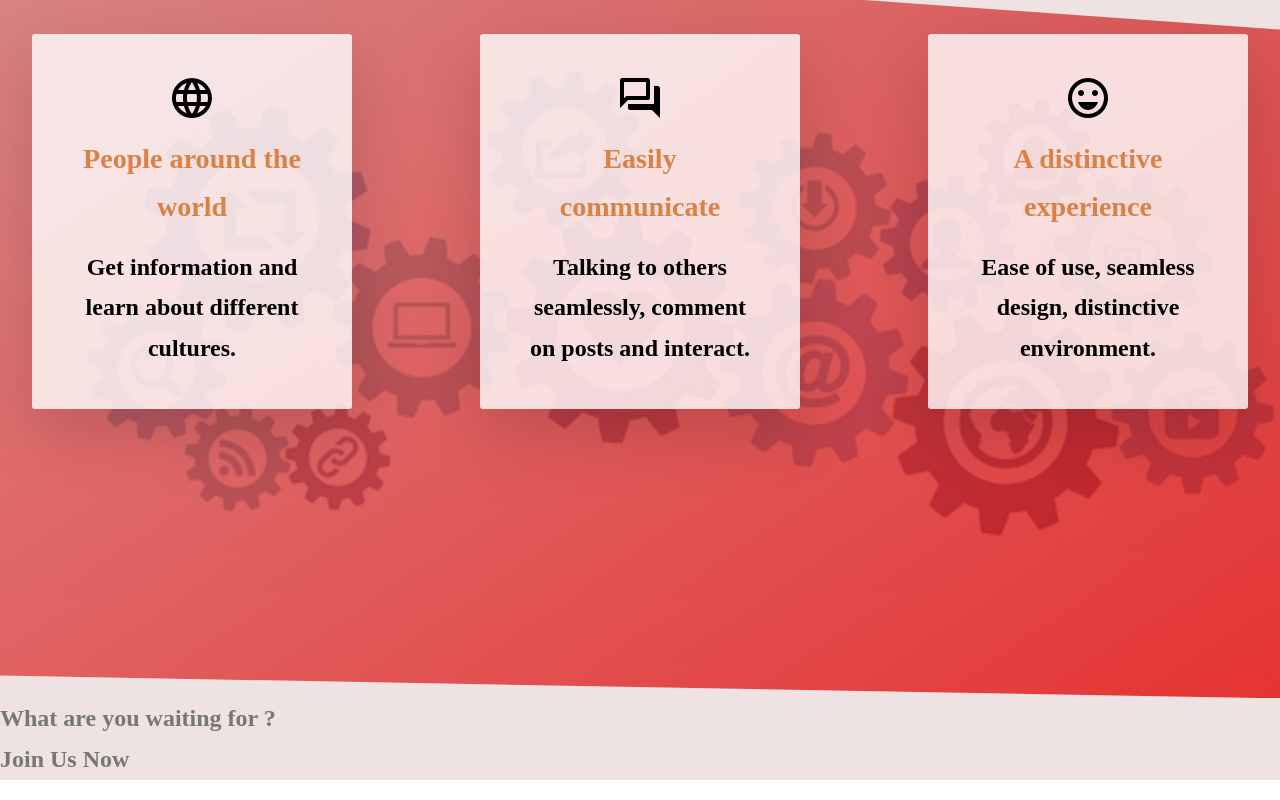
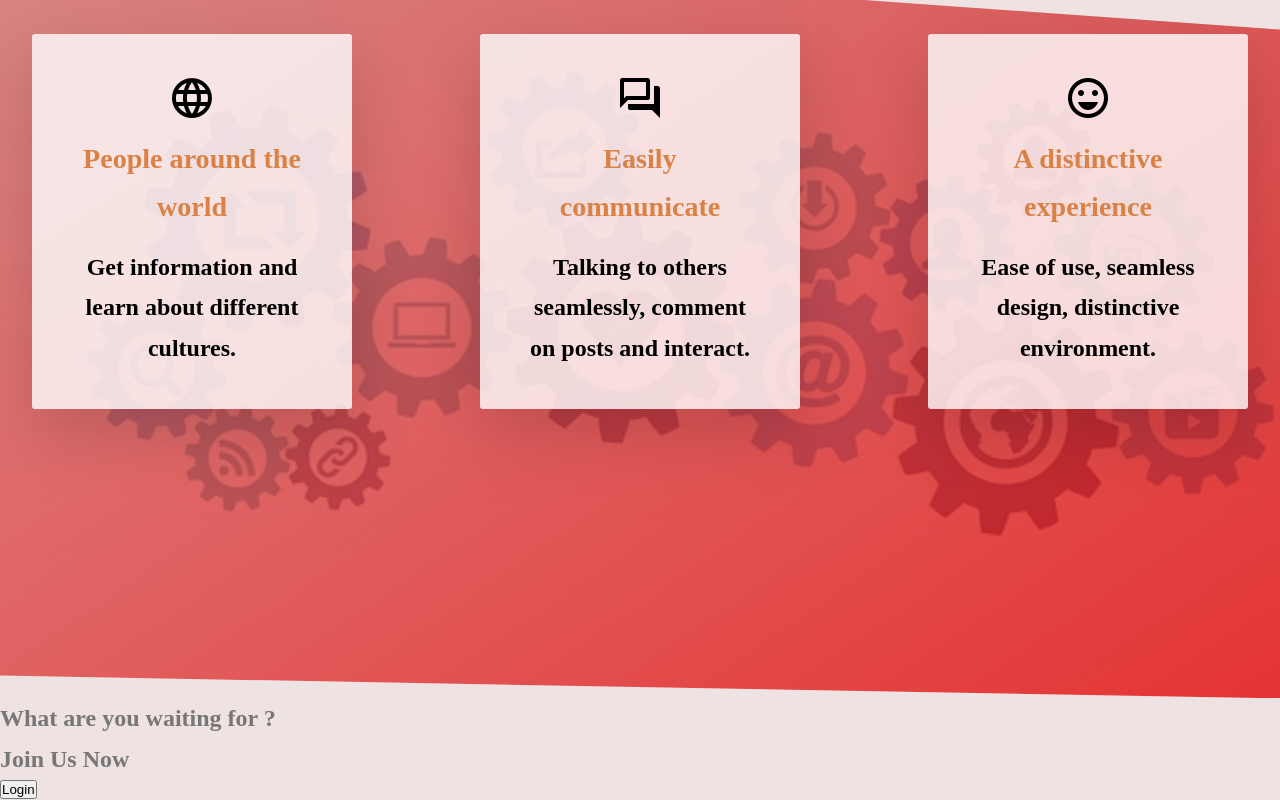
Before and after one commit to together-project-5/MERAKI_Academy_Project_5, a React (Create React App) app in the folder frontend/: page /together in a window 1280 px wide. Shown: the part 962-1762 px from the top of the page. Built offline with nearby package versions, Linux system fonts and the light colour scheme.

Commit message:
Add loginButton in last section at together

```diff
--- a/frontend/src/components/together/index.js
+++ b/frontend/src/components/together/index.js
@@ -25,6 +25,7 @@ const Together = () => {
             </section>
             <h1 className="waitingHeader">What are you waiting for ?</h1>
             <h1 className="joinHeader">Join Us Now</h1>
+            <button className="loginButton">Login</button>
             <section>
             </section>
             </div>
```
